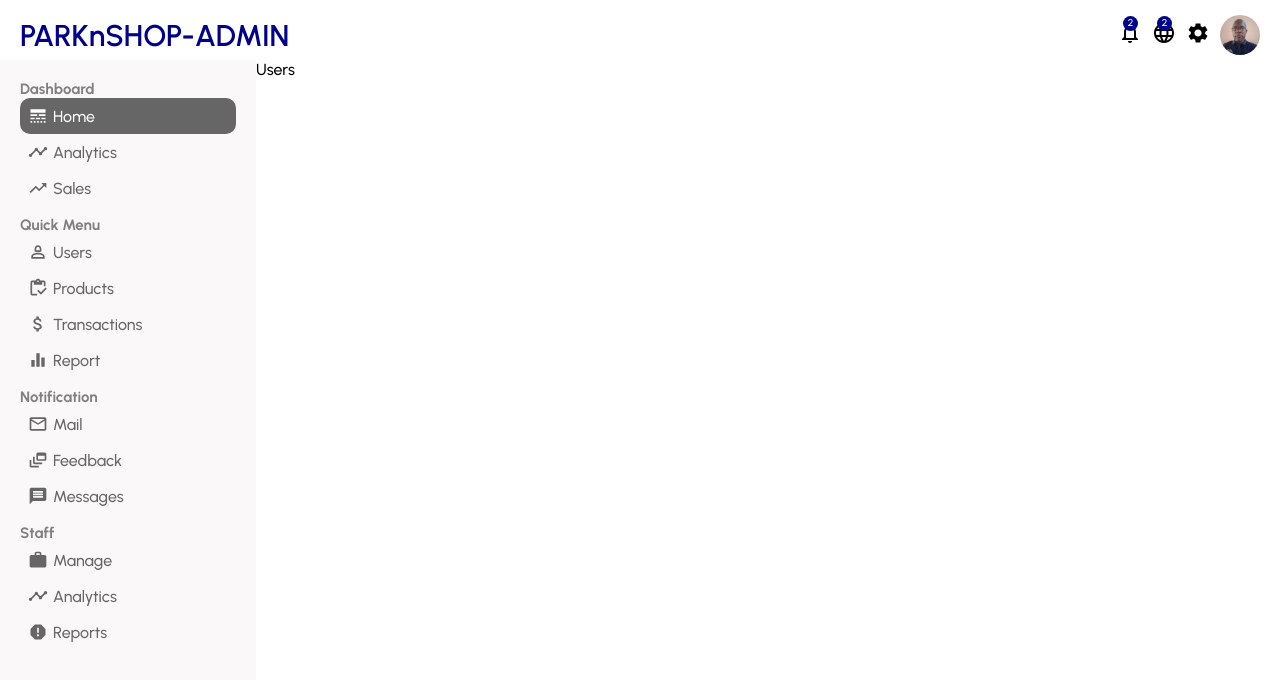
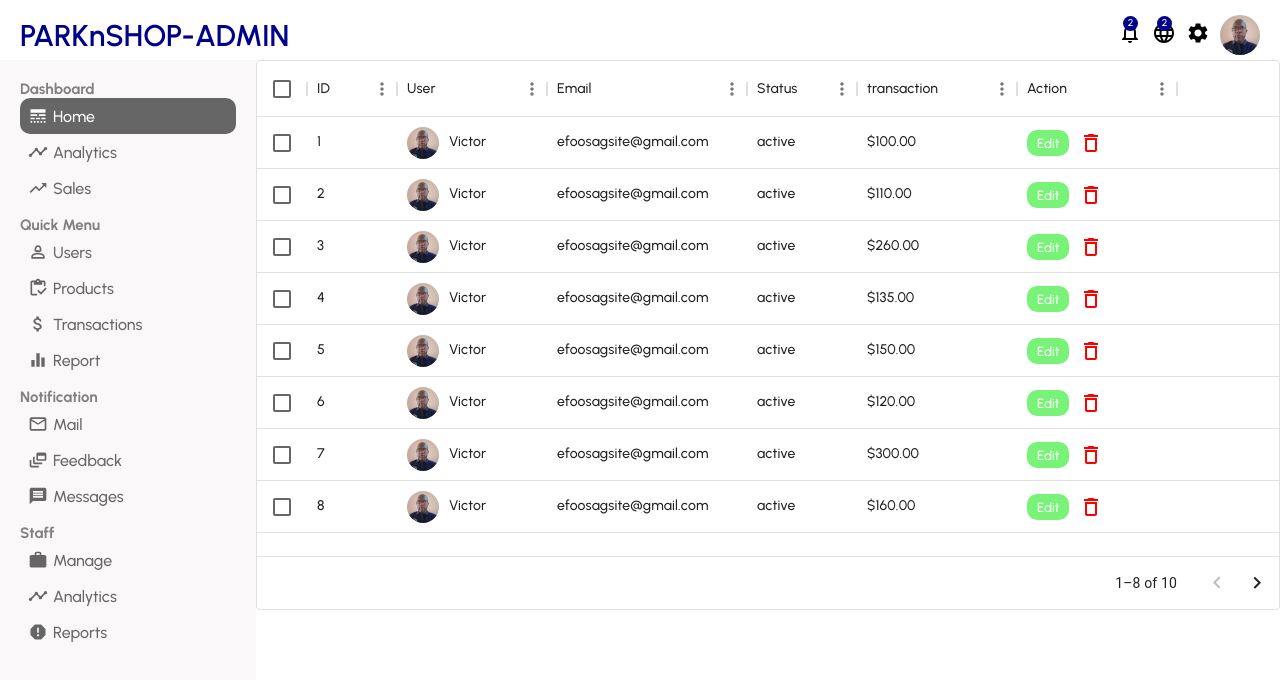
Before and after one commit to efoosag/park-n-shop, a React (Create React App) app in the folder parknshopadmin/: page /users in a window 1280 px wide. Shown: the top 680 px of the page. Built offline with nearby package versions, Linux system fonts and the light colour scheme.

Commit message:
add users page

```diff
--- a/parknshopadmin/package.json
+++ b/parknshopadmin/package.json
@@ -7,6 +7,7 @@
     "@emotion/styled": "^11.11.0",
     "@mui/icons-material": "^5.14.14",
     "@mui/material": "^5.14.14",
+    "@mui/x-data-grid": "^6.16.3",
     "@testing-library/jest-dom": "^5.17.0",
     "@testing-library/react": "^13.4.0",
     "@testing-library/user-event": "^13.5.0",
@@ -16,7 +17,8 @@
     "react-scripts": "5.0.1",
     "recharts": "^2.9.0",
     "styled-components": "^6.1.0",
-    "web-vitals": "^2.1.4"
+    "web-vitals": "^2.1.4",
+    "x-data-grid": "^2.1.0"
   },
   "scripts": {
     "start": "react-scripts start",
--- a/parknshopadmin/src/data.js
+++ b/parknshopadmin/src/data.js
@@ -45,3 +45,76 @@ export const userData = [
     "Active User": 3490,
   },
 ];
+
+export const userRows = [
+  { id: 1,
+    username: 'Victor',
+    profile_pic: '../../access/images/profile_pic.jpeg',
+    email: 'efoosagsite@gmail.com',
+    status: 'active',
+    transaction: '$100.00'
+  },
+  { id: 2,
+    username: 'Victor',
+    profile_pic: '../../access/images/profile_pic.jpeg',
+    email: 'efoosagsite@gmail.com',
+    status: 'active',
+    transaction: '$110.00'
+  },
+  { id: 3,
+    username: 'Victor',
+    profile_pic: '../../access/images/profile_pic.jpeg',
+    email: 'efoosagsite@gmail.com',
+    status: 'active',
+    transaction: '$260.00'
+  },
+  { id: 4,
+    username: 'Victor',
+    profile_pic: '../../access/images/profile_pic.jpeg',
+    email: 'efoosagsite@gmail.com',
+    status: 'active',
+    transaction: '$135.00'
+  },
+  { id: 5,
+    username: 'Victor',
+    profile_pic: '../../access/images/profile_pic.jpeg',
+    email: 'efoosagsite@gmail.com',
+    status: 'active',
+    transaction: '$150.00'
+  },
+  { id: 6,
+    username: 'Victor',
+    profile_pic: '../../access/images/profile_pic.jpeg',
+    email: 'efoosagsite@gmail.com',
+    status: 'active',
+    transaction: '$120.00'
+  },
+  { id: 7,
+    username: 'Victor',
+    profile_pic: '../../access/images/profile_pic.jpeg',
+    email: 'efoosagsite@gmail.com',
+    status: 'active',
+    transaction: '$300.00'
+  },
+  { id: 8,
+    username: 'Victor',
+    profile_pic: '../../access/images/profile_pic.jpeg',
+    email: 'efoosagsite@gmail.com',
+    status: 'active',
+    transaction: '$160.00'
+  },
+  { id: 9,
+    username: 'Victor',
+    profile_pic: '../../access/images/profile_pic.jpeg',
+    email: 'efoosagsite@gmail.com',
+    status: 'active',
+    transaction: '$200.00'
+  },
+  { id: 10,
+    username: 'Victor',
+    profile_pic: '../../access/images/profile_pic.jpeg',
+    email: 'efoosagsite@gmail.com',
+    status: 'active',
+    transaction: '$240.00'
+  },
+];
--- a/parknshopadmin/src/pages/Users.jsx
+++ b/parknshopadmin/src/pages/Users.jsx
@@ -1,8 +1,116 @@
-import React from 'react'
+import React, {useState} from 'react';
+import { Link } from 'react-router-dom';
+import Box from '@mui/material/Box';
+import { DataGrid } from '@mui/x-data-grid';
+import styled from 'styled-components';
+import { DeleteOutline } from '@mui/icons-material';
+import { userRows } from '../data';
+
+const User = styled.div`
+  display: flex;
+  align-items: center;
+`
+
+const Image = styled.img`
+  width: 32px;
+  height: 32px;
+  border-radius: 50%;
+  object-fit: cover;
+  margin-right: 10px;
+`
+const ButtonContainer = styled.div`
+  display: flex;
+  align-items: center;
+`
+const Button = styled.button`
+  margin-right: 10px;
+  border: none;
+  border-radius: 10px;
+  padding: 5px 10px;
+  cursor: pointer;
+  background-color: #78f378;
+  color: #fff;
+`
 
 const Users = () => {
+  const [data, setRowsData] = useState(userRows)
+
+  const handleDelete = (id) => {
+    setRowsData(data.filter((item) => item.id !== id))
+  }
+
+  const columns =  [
+    { field: 'id', headerName: 'ID', width: 90 },
+    {
+      field: 'user',
+      headerName: 'User',
+      width: 150,
+      editable: true,
+      renderCell: (params) => {
+        return (
+          <User>
+            <Image src={params.row.profile_pic} />
+            {params.row.username}
+          </User>
+        )
+      }
+    },
+    {
+      field: 'email',
+      headerName: 'Email',
+      width: 200,
+      editable: true,
+    },
+    {
+      field: 'status',
+      headerName: 'Status',
+      width: 110,
+      editable: true,
+    },
+    {
+      field: 'transaction',
+      headerName: 'transaction',
+      description: 'This column has a value getter and is not sortable.',
+      sortable: false,
+      width: 160,
+    },
+    {
+      field: 'action',
+      headerName: 'Action',
+      width: 160,
+      renderCell: (params) => {
+        return (
+          <ButtonContainer>
+            <Link to={"/user/"+params.row.id}>
+             <Button>Edit</Button>
+            </Link>
+            <DeleteOutline style={{color: 'red', cursor: 'pointer'}} onClick={()=>handleDelete(params.row.id) }/>
+          </ButtonContainer>
+        )
+      }
+    },
+  ];
+
   return (
-    <div>Users</div>
+    <div>
+       <Box sx={{ height: 550, width: '100%' }}>
+        <DataGrid
+          rows={data}
+          disableSelectionOnClick
+          columns={columns}
+          initialState={{
+            pagination: {
+              paginationModel: {
+                pageSize: 8,
+              },
+            },
+          }}
+          pageSizeOptions={[8]}
+          checkboxSelection
+          disableRowSelectionOnClick
+        />
+      </Box>
+    </div>
   )
 }
 
```
Also changed, not shown: 1 other file (tests, documents, lock files or other folders).
